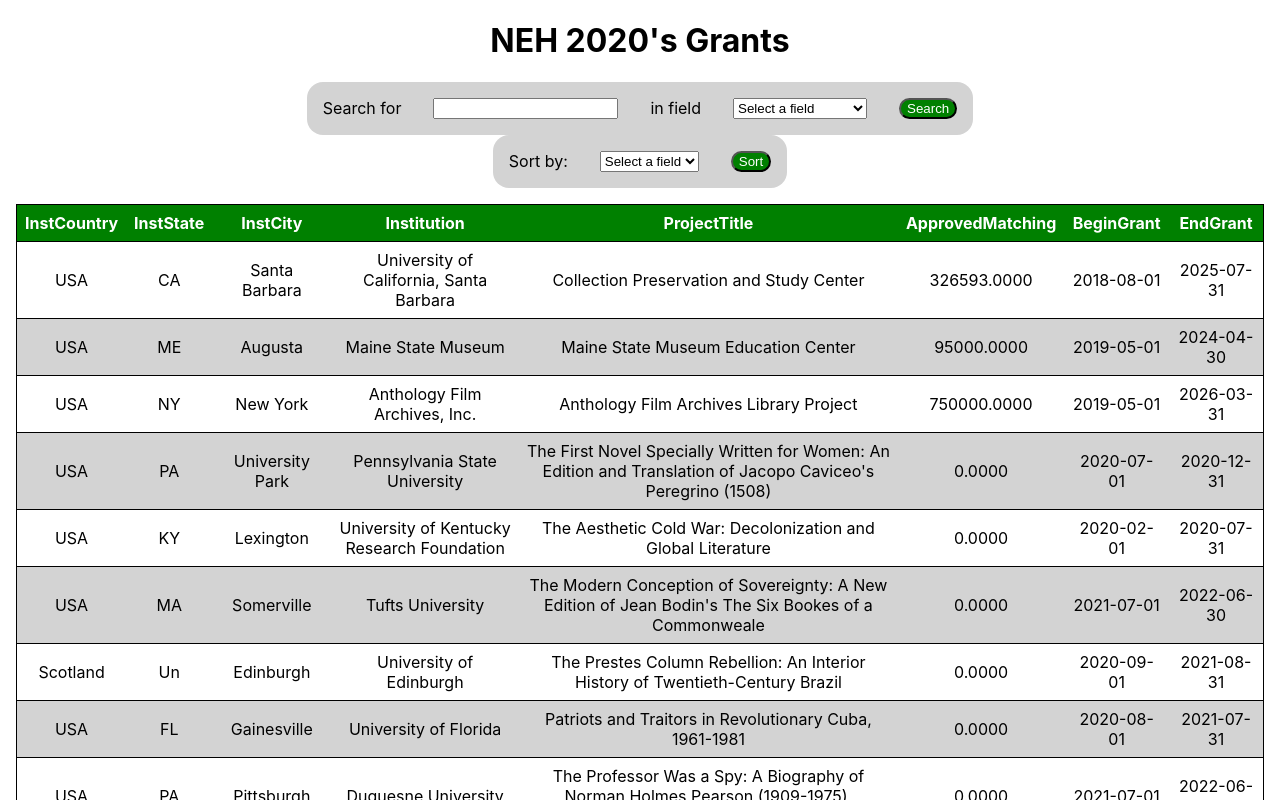
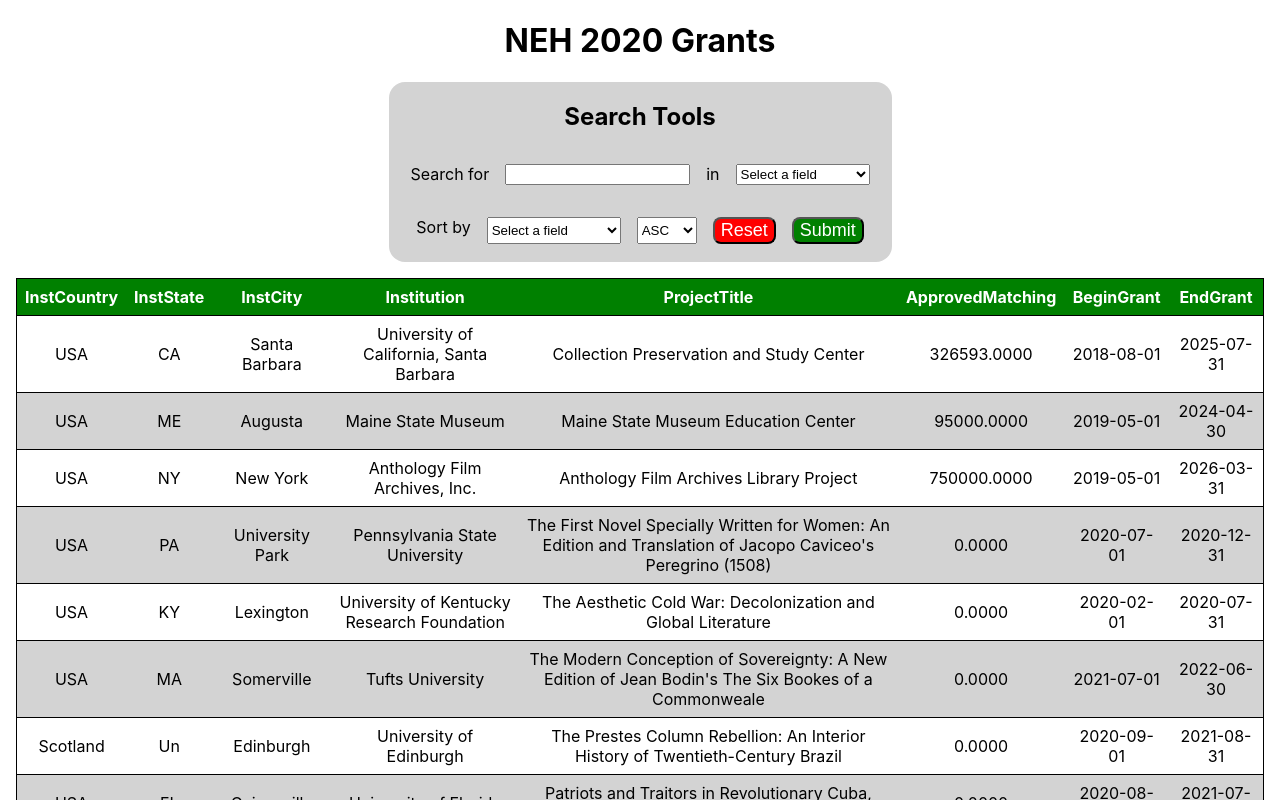
Before and after one commit to tenghoit/csc260-project2, a React (Create React App) app: page / in a window 1280 px wide. Shown: the top 800 px of the page. Built offline with nearby package versions, Linux system fonts and the light colour scheme.

Commit message:
finished

```diff
--- a/src/App.css
+++ b/src/App.css
@@ -47,18 +47,32 @@
 form{
   background-color: lightgray;
   border-radius: 1rem;
+  display: flex;
+  flex-flow: column wrap;
+  align-items: center;
+}
 
+fieldset{
   display: flex;
   flex-flow: row wrap;
-  justify-content: center;
+  border: none;
+  justify-content: space-evenly;
 }
 
-form > *{
-  margin: 1rem;
+fieldset > * {
+  margin: 0.5rem;
 }
 
 button{
-    background-color: green;
     color: white;
-    border-radius: 1rem;
+    border-radius: 0.5rem;
+    font-size: large;
 }
+
+.submit{
+  background-color: green;
+}
+
+.reset{
+  background-color: red;
+}
--- a/src/App.js
+++ b/src/App.js
@@ -6,11 +6,11 @@
 
 function App() {
   const [grants, setGrants] = useState([]);
-  const [filteredGrants, setFilteredGrants] = useState([]);
-  const [sortedGrants, setSortedGrants] = useState([]);
+  const [queriedGrants, setQueriedGrants] = useState([]);
   const [searchTerm, setSearchTerm] = useState("");
   const [searchField, setSearchField] = useState("");
   const [sortField, setSortField] = useState("");
+  const [sortOrder, setSortOrder] = useState("ASC");
 
 
   const attributes = [
@@ -24,7 +24,7 @@
     "EndGrant"
   ];
 
-  let sortableAttributes = [];
+  let sortableAttributes = attributes;
 
   useEffect(() => {
     async function fetchGrants() {
@@ -33,51 +33,45 @@
         if(response.ok){
           const result = await response.json();
           setGrants(result.Grants.Grant);
-          setFilteredGrants(result.Grants.Grant);
-          setSortedGrants(result.Grants.Grant);
-          getSortableAttributes(result.Grants.Grant);
+          setQueriedGrants(result.Grants.Grant);
+          // getSortableAttributes(result.Grants.Grant);
         }
     };
     fetchGrants();
   }, []);
 
+  function handleQuery(event){
+    event.preventDefault()
+    let result = [...grants]
 
-  function getSortableAttributes(grants){
-    sortableAttributes = attributes
-    return
+    const hasFilter = !(searchField === "")
+    if(hasFilter){
+      result = result.filter((grant) => grant[searchField].toLowerCase().includes(searchTerm.toLowerCase()) )
+    }
 
-    for (const attr of attributes) {
-      console.log(`${attr} : ${grants[0][attr]} : ${typeof grants[0][attr]}`);
-
-      if(typeof grants[0][attr] === "string"){
-        sortableAttributes.push(attr)
+    function sortFunc(grant1, grant2) {
+      const value1 = grant1[sortField]
+      const value2 = grant2[sortField]
+      if(typeof value1 === "string"){
+        return (sortOrder === "ASC") ? value1.localeCompare(value2) : value2.localeCompare(value1)
+      }else{
+        return (sortOrder === "ASC") ? value1 - value2 : value2 - value1
       }
     }
-    console.log(sortableAttributes);
+
+    const hasSort = !(sortField === "")
+    if(hasSort){
+      result = result.sort(sortFunc)
     }
 
-  function handleSearch(event){
-    event.preventDefault()
-    if(searchField === ""){
-      return;
+    setQueriedGrants(result)
   }
 
-    const results = grants.filter((grant) => (
-      grant[searchField].toLowerCase().includes(searchTerm.toLowerCase())
-    ))
-
-    setFilteredGrants(results);
-  }
-
-  function handleSort(event){
-    event.preventDefault()
-    if(sortField === ""){
-      return;
-    }
-
-    let result = [...filteredGrants]
-    result = result.sort((a, b) => a[sortField] - b[sortField])
-    setSortedGrants(result)
+  function reset(){
+    setSearchTerm("")
+    setSearchField("")
+    setSortField("")
+    setQueriedGrants(grants)
   }
 
 
@@ -98,33 +92,39 @@
         </a>
       </header> */}
       <header>
-        <h1>NEH 2020's Grants</h1>
+        <h1>NEH 2020 Grants</h1>
       </header>
       <main>
-            {/* <h2>Filters</h2> */}
-            <form onSubmit={handleSearch}>
+            <form onSubmit={handleQuery}>
+              <h2>Search Tools</h2>
+              <fieldset>
                 <label for="searchTerm">Search for</label>
-              <input type='text' id='searchTerm' name='searchTerm' value={searchTerm} onChange={(e) => setSearchTerm(e.target.value)} required/>
-              <label for='searchField'>in field</label>
-              <select id='searchField' name='searchField' value={searchField} onChange={(e) => setSearchField(e.target.value)} required>
+                <input type='text' id='searchTerm' name='searchTerm' value={searchTerm} onChange={(e) => setSearchTerm(e.target.value)} />
+                <label for='searchField'>in</label>
+                <select id='searchField' name='searchField' value={searchField} onChange={(e) => setSearchField(e.target.value)} >
                   <option value="" autoFocus>Select a field</option>
                   {attributes.map(attr =>
                     <option value={attr}>{attr}</option>
                   )}
                 </select>
-              <button type='submit'>Search</button>
-            </form>
-            <form onSubmit={handleSort}>
-              <label for="sortField">Sort by:</label>
-              <select id="sortField" name='sortField' value={sortField} onChange={e => setSortField(e.target.value)} required>
+              </fieldset>
+              <fieldset>
+                <label for="sortField">Sort by</label>
+                <select id="sortField" name='sortField' value={sortField} onChange={e => setSortField(e.target.value)} >
                   <option value="" autoFocus>Select a field</option>
                   {sortableAttributes.map(attr =>
                     <option value={attr}>{attr}</option>
                   )}
                 </select>
-              <button type='submit'>Sort</button>
+                <select id="sortOrder" name='sortOrder' value={sortOrder} onChange={e => setSortOrder(e.target.value)}>
+                  <option value="ASC" selected>ASC</option>
+                  <option value="DESC">DESC</option>
+                </select>
+                <button onClick={reset} className='reset'>Reset</button>
+                <button type='submit' className='submit'>Submit</button>
+              </fieldset>
             </form>
-            <Table grants={sortedGrants} attributes={attributes} />
+            <Table grants={queriedGrants} attributes={attributes} />
       </main>
     </div>
   );
```
Lines whose indentation alone changed are shown as unchanged.
